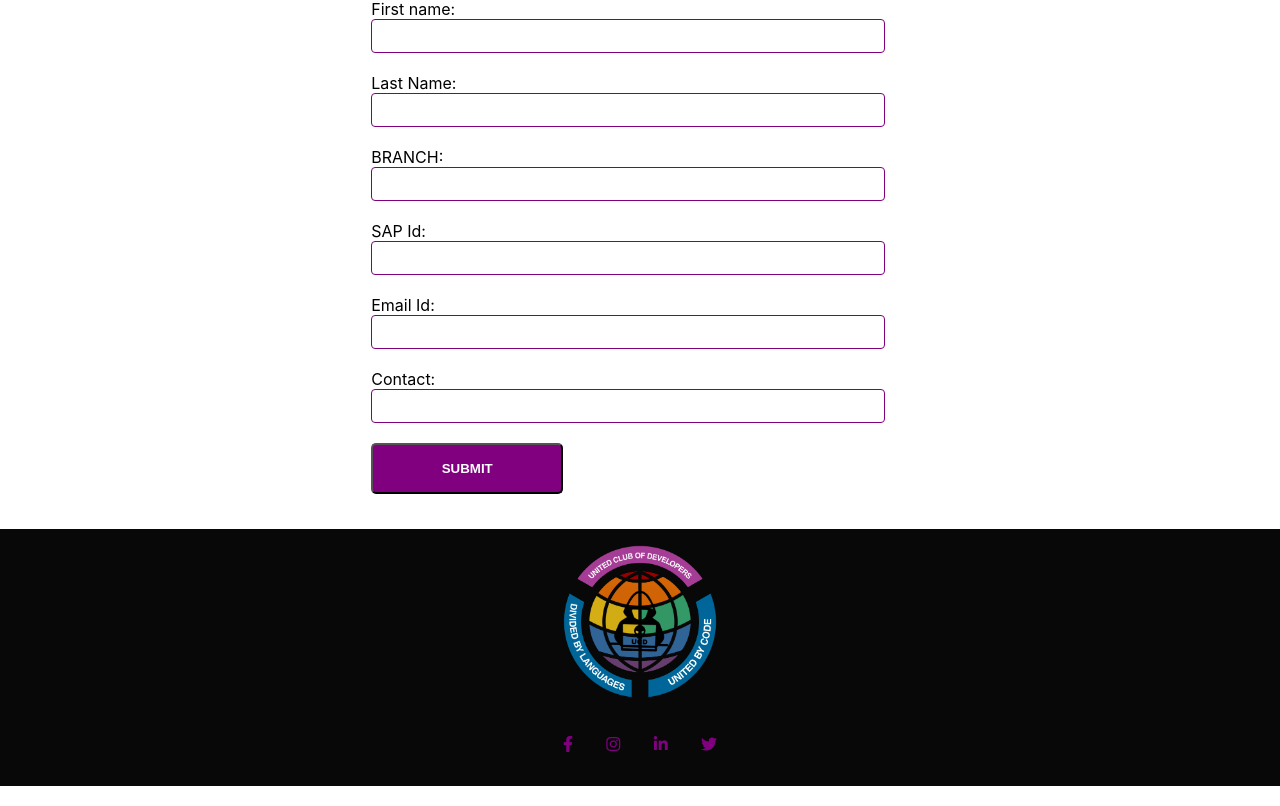
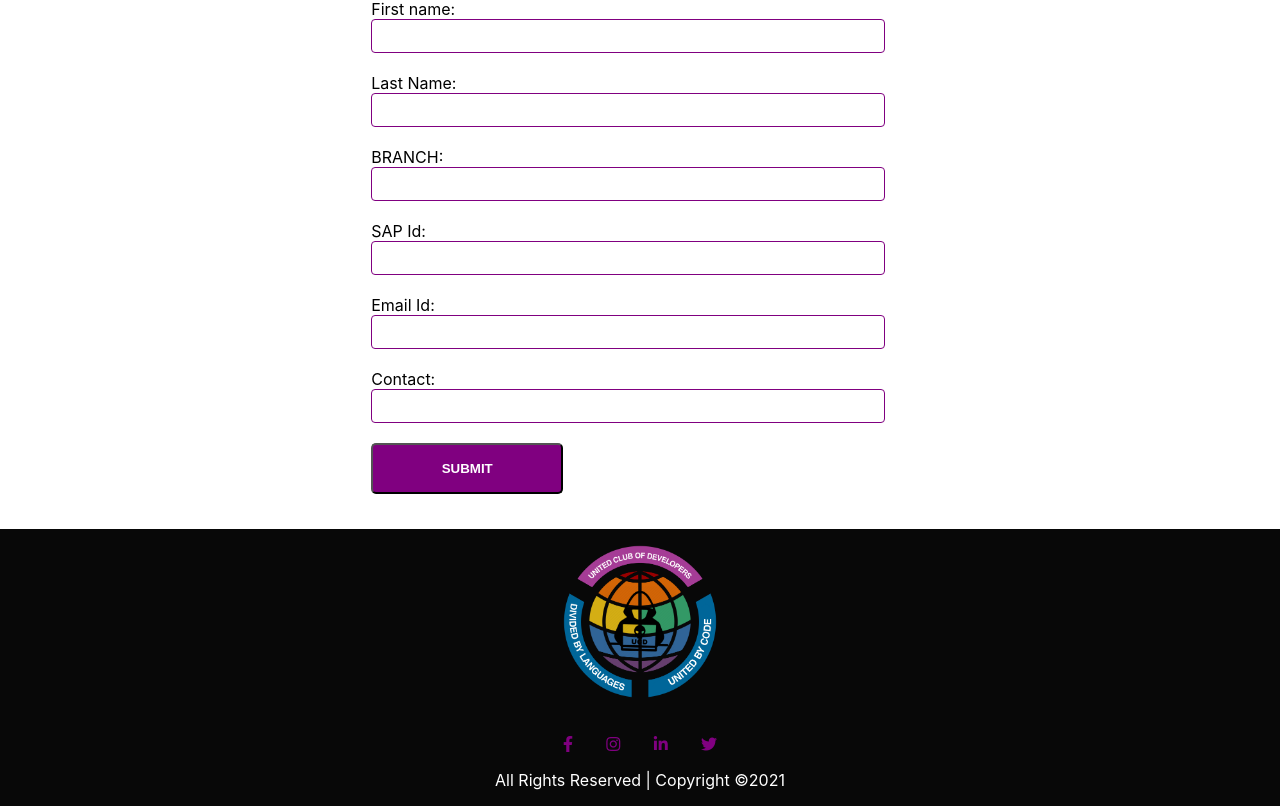
Before and after one commit to PHAGUN-JAIN/ReactForm, a React (Create React App) app: page / in a window 1280 px wide. Shown: the part 532-1338 px from the top of the page. Built offline with nearby package versions, Linux system fonts and the light colour scheme.

Commit message:
updated footer component

```diff
--- a/public/index.html
+++ b/public/index.html
@@ -2,7 +2,7 @@
 <html lang="en">
   <head>
     <meta charset="utf-8" />
-    <link rel="icon" href="%PUBLIC_URL%/favicon.ico" />
+    <link rel="icon" href="logo.png" />
     <link rel="stylesheet" href="https://use.fontawesome.com/releases/v5.8.1/css/all.css" integrity="sha384-50oBUHEmvpQ+1lW4y57PTFmhCaXp0ML5d60M1M7uH2+nqUivzIebhndOJK28anvf" crossorigin="anonymous">
     <link rel="preconnect" href="https://fonts.gstatic.com">
     <meta name="viewport" content="width=device-width, initial-scale=1" />
--- a/src/components/Footer.jsx
+++ b/src/components/Footer.jsx
@@ -26,6 +26,7 @@ export default class Footer extends Component {
                 <a  style={socio_style} href="https://www.linkedin.com/in/upesucd/"> <i class="fab fa-linkedin-in  "></i> </a>
                 <a  style={socio_style} href="https://twitter.com/ucd_upes"> <i class="fab fa-twitter"></i></a>
              </div>
+             <span style={{color:"#fff"}}>All Rights Reserved | Copyright &copy;2021</span>
             </div>
 
             </>
```
Also changed, not shown: public/logo.png (added). Lines whose indentation alone changed are shown as unchanged.
